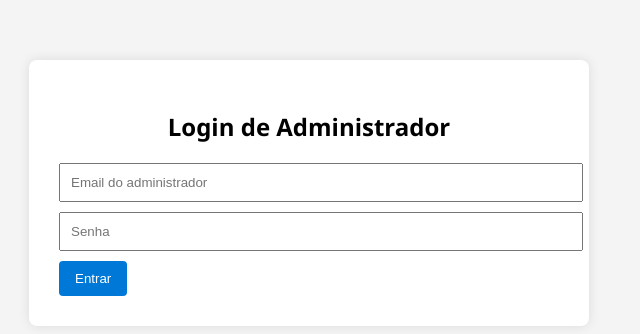
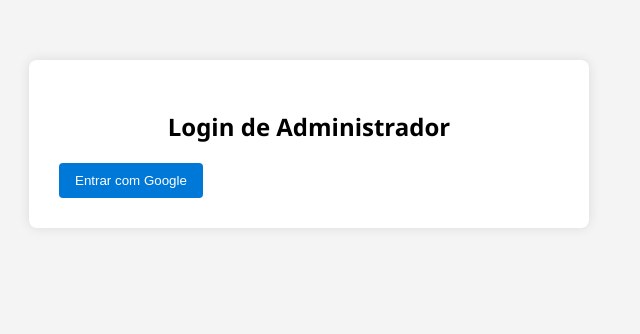
Before and after one commit to WazzimaGiygg/Work-Wiki-Wizzard-Model, a plain HTML site: page index.html in a window 1280 px wide. Shown: the whole page, without its empty margins (331-971 px from the left). Drawn offline with Linux system fonts and the light colour scheme; no server answers.

Commit message:
Update index.html

```diff
--- a/index.html
+++ b/index.html
@@ -5,12 +5,10 @@
     <meta name="viewport" content="width=device-width, initial-scale=1.0">
     <title>Painel de Investigação</title>
     <script type="module">
-        // Importa Firebase SDKs (v10+ modular)
         import { initializeApp } from "https://www.gstatic.com/firebasejs/10.14.0/firebase-app.js";
-        import { getAuth, onAuthStateChanged, signInWithEmailAndPassword, signOut } from "https://www.gstatic.com/firebasejs/10.14.0/firebase-auth.js";
+        import { getAuth, onAuthStateChanged, signOut, GoogleAuthProvider, signInWithPopup } from "https://www.gstatic.com/firebasejs/10.14.0/firebase-auth.js";
         import { getFirestore, doc, getDoc } from "https://www.gstatic.com/firebasejs/10.14.0/firebase-firestore.js";
 
-        // Configuração Firebase
         const firebaseConfig = {
             apiKey: "AIzaSyB9GkSqTIZ0kbVsba_WOdQeVAETrF9qna0",
             authDomain: "wzzm-ce3fc.firebaseapp.com",
@@ -21,32 +19,28 @@
             measurementId: "G-PLKNZNFCQ8"
         };
 
-        // Inicializa Firebase
         const app = initializeApp(firebaseConfig);
         const auth = getAuth(app);
         const db = getFirestore(app);
+        const provider = new GoogleAuthProvider();
 
-        // Login
-        async function login() {
-            const email = document.getElementById("email").value;
-            const password = document.getElementById("password").value;
-
+        // Login com Google
+        async function loginWithGoogle() {
             try {
-                await signInWithEmailAndPassword(auth, email, password);
+                const result = await signInWithPopup(auth, provider);
+                // user é verificado no onAuthStateChanged
             } catch (error) {
                 alert("Erro no login: " + error.message);
             }
         }
 
-        // Logout
         function logout() {
             signOut(auth);
         }
 
-        // Escuta mudança de autenticação
         onAuthStateChanged(auth, async (user) => {
             if (user) {
-                // Verifica se o usuário está na coleção "admins"
+                // Verifica se UID do Google está na coleção "admins"
                 const adminRef = doc(db, "admins", user.uid);
                 const adminSnap = await getDoc(adminRef);
 
@@ -84,13 +78,6 @@
 
         h2 { text-align: center; }
 
-        input {
-            display: block;
-            width: 100%;
-            margin-bottom: 10px;
-            padding: 10px;
-        }
-
         button {
             background-color: #0078D7;
             color: white;
@@ -100,9 +87,7 @@
             cursor: pointer;
         }
 
-        button:hover {
-            background-color: #005fa3;
-        }
+        button:hover { background-color: #005fa3; }
 
         .admin-buttons {
             display: flex;
@@ -110,21 +95,14 @@
             gap: 10px;
         }
 
-        .admin-buttons button {
-            background-color: #444;
-        }
-
-        .logout-btn {
-            background-color: #d9534f;
-        }
+        .admin-buttons button { background-color: #444; }
+        .logout-btn { background-color: #d9534f; }
     </style>
 </head>
 <body>
     <div class="container" id="login-section">
         <h2>Login de Administrador</h2>
-        <input type="email" id="email" placeholder="Email do administrador" />
-        <input type="password" id="password" placeholder="Senha" />
-        <button onclick="login()">Entrar</button>
+        <button onclick="loginWithGoogle()">Entrar com Google</button>
     </div>
 
     <div class="container" id="admin-panel" style="display:none;">
```
